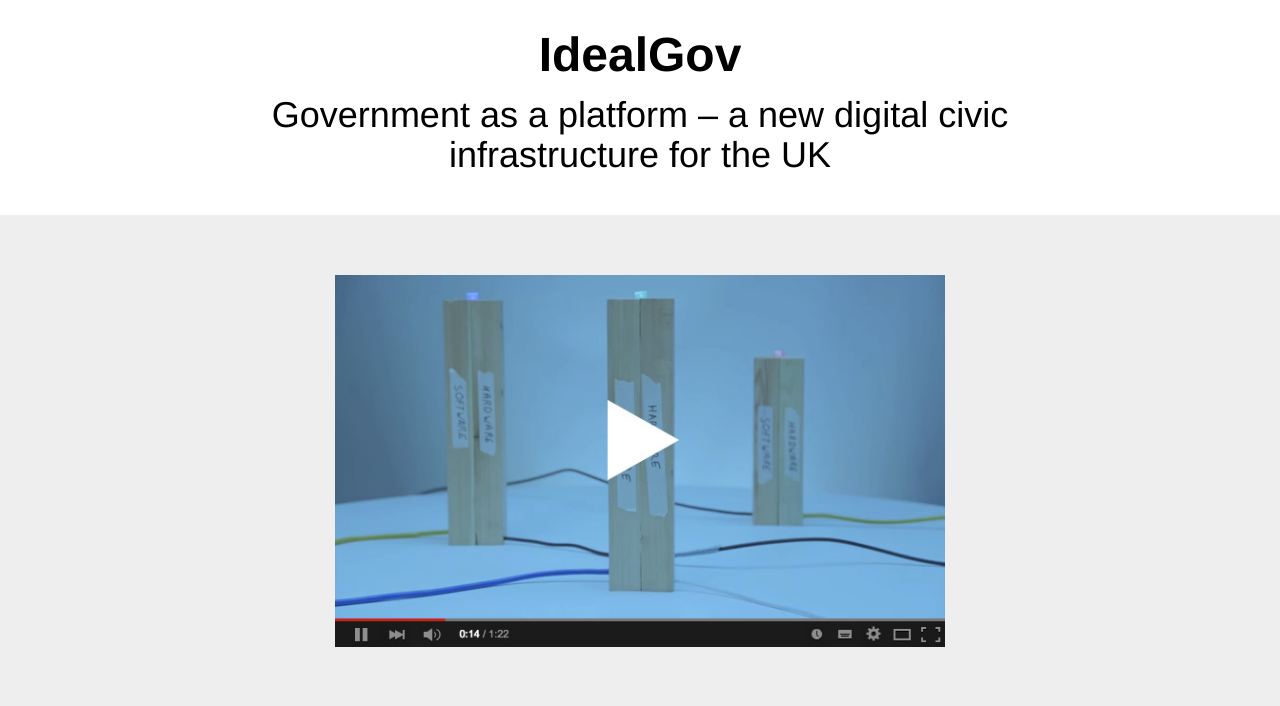
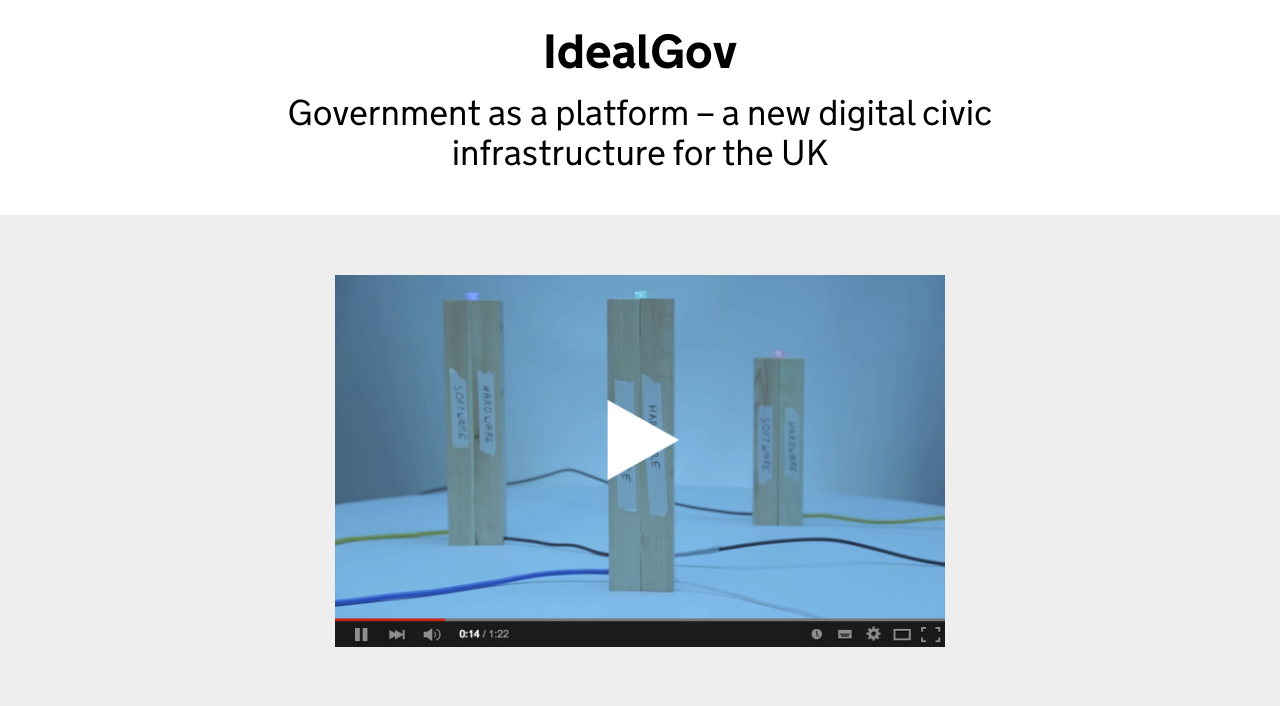
Before and after one commit to sausages-of-the-future/www, a Flask app: page /greenpaper in a window 1280 px wide. Shown: the top 706 px of the page. Run offline with Flask 2, Linux system fonts and the light colour scheme.

Commit message:
greenpaper update

```diff
--- a/www/static/css/greenpaper.css
+++ b/www/static/css/greenpaper.css
@@ -18,7 +18,6 @@ body {
 #global-header {
   background-color: none;
   width: 100%;
-  font-family: Helvetica neue;
   font-style: none;
   font-weight: 400;
   font-size: 27px;
```
